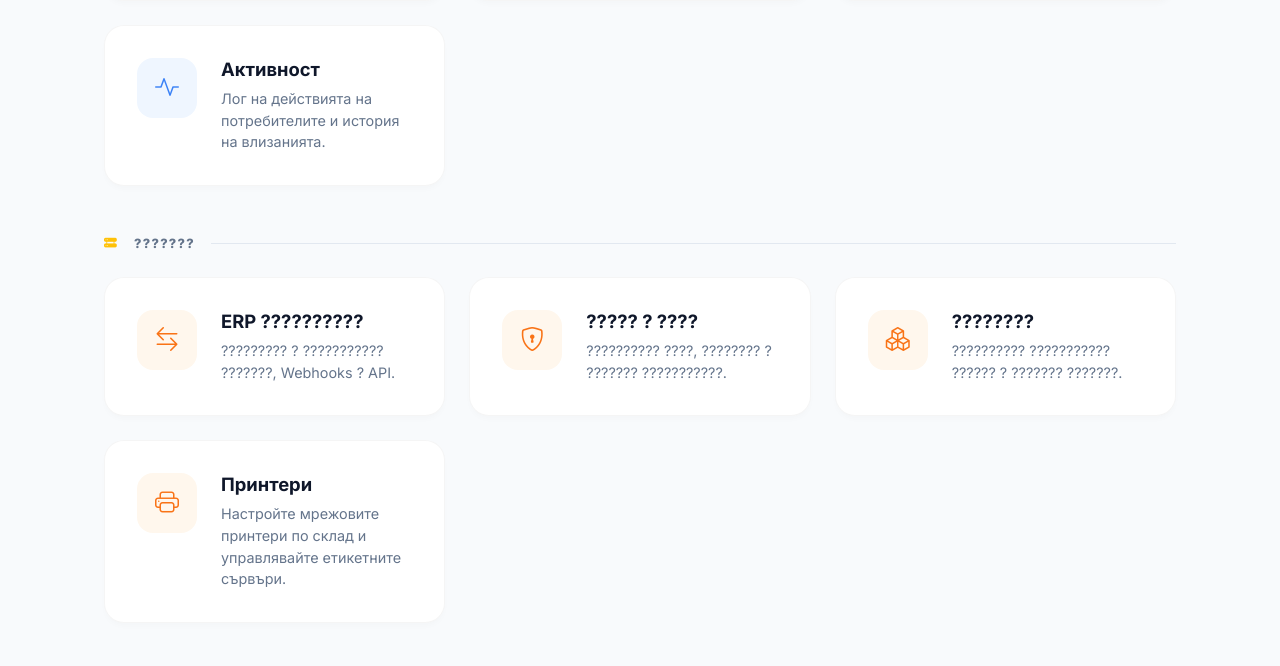
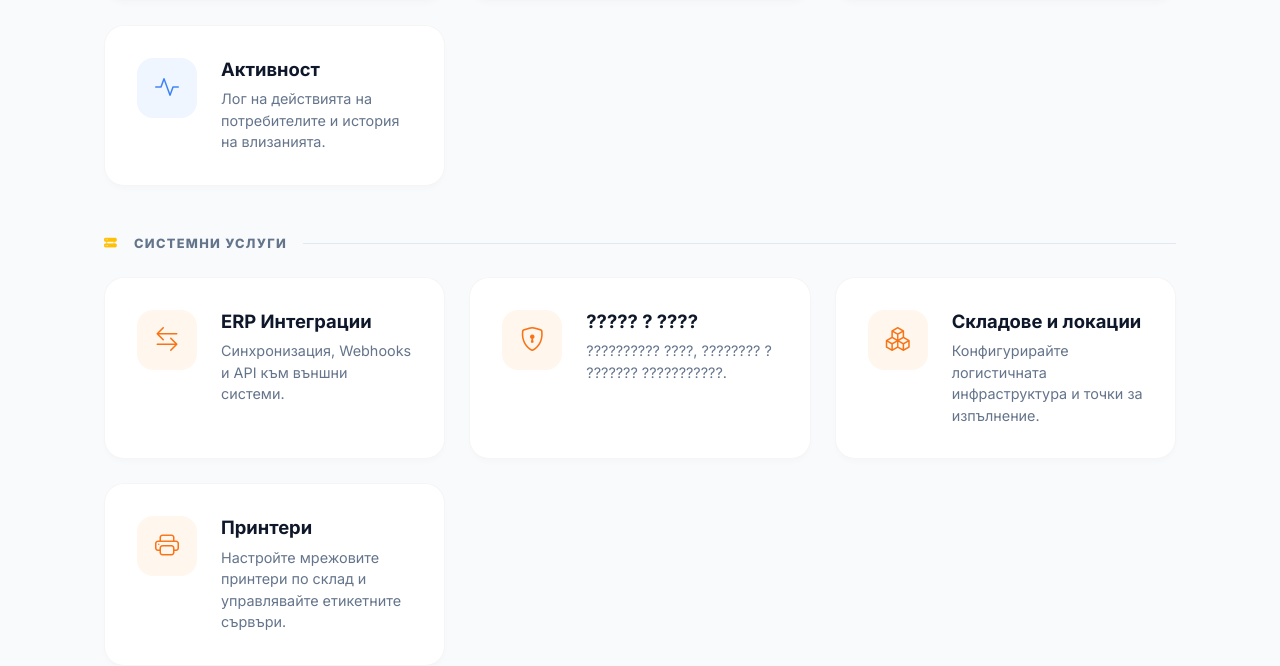
Before and after one commit to Egeorgievbg/GSTROY_INTERNAL_FLASK, a Flask app: template templates/admin_panel.html in a window 1280 px wide. Shown: the part 1130-1796 px from the top of the page. Run offline with Flask 3, Linux system fonts and the light colour scheme; the template is opened without the code that fills it, so the values that code supplies are empty; some web fonts are replaced.

Commit message:
Polish admin translations

```diff
--- a/templates/admin_panel.html
+++ b/templates/admin_panel.html
@@ -142,7 +142,7 @@
 
     <!-- 4. SECTION: SYSTEM -->
     <div class="section-divider">
-        <i class="bi bi-hdd-rack-fill text-warning"></i> ???????
+        <i class="bi bi-hdd-rack-fill text-warning"></i> Системни услуги
     </div>
 
     <div class="dash-grid">
@@ -151,8 +151,8 @@
                 <i class="bi bi-arrow-left-right"></i>
             </div>
             <div class="nav-content">
-                <h3>ERP ??????????</h3>
-                <p>????????? ? ??????????? ???????, Webhooks ? API.</p>
+                <h3>ERP Интеграции</h3>
+                <p>Синхронизация, Webhooks и API към външни системи.</p>
             </div>
             <i class="bi bi-arrow-right nav-arrow"></i>
         </a>
@@ -173,8 +173,8 @@
                 <i class="bi bi-boxes"></i>
             </div>
             <div class="nav-content">
-                <h3>????????</h3>
-                <p>?????????? ??????????? ?????? ? ??????? ???????.</p>
+                <h3>Складове и локации</h3>
+                <p>Конфигурирайте логистичната инфраструктура и точки за изпълнение.</p>
             </div>
             <i class="bi bi-arrow-right nav-arrow"></i>
         </a>
@@ -193,3 +193,5 @@
 
 </div>
 {% endblock %}
+                <h3>Контрол на достъпа</h3>
+                <p>Ограничете модулите чрез роли, графици и нива на сигурност.</p>
```
